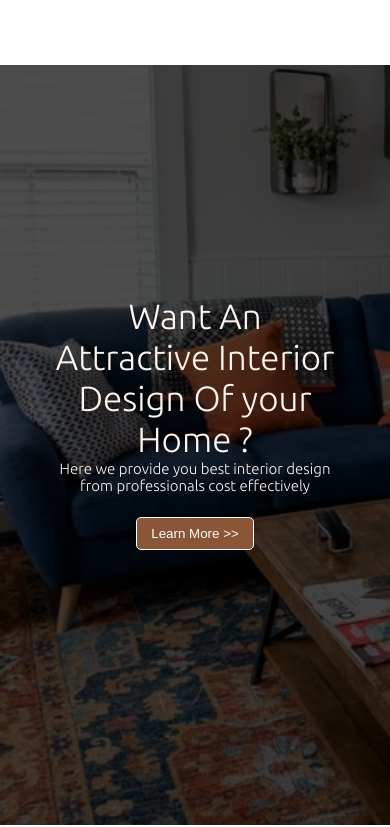
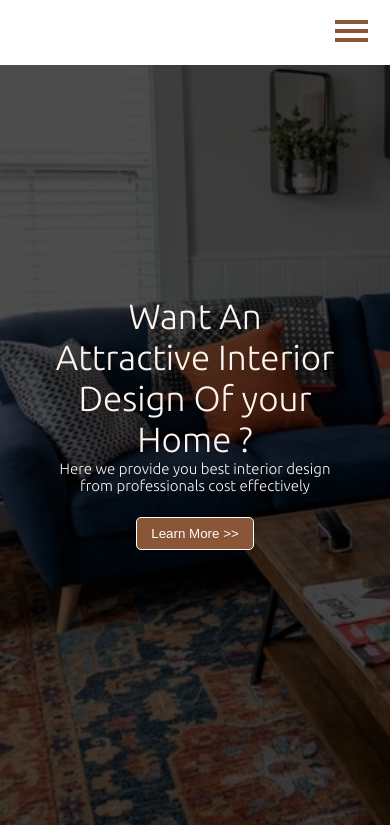
Before and after one commit to Alexdhruv1/first-web, a plain HTML site: page index.html in a window 390 px wide. Shown: the top 827 px of the page. Drawn offline with Linux system fonts and the light colour scheme; a web font is replaced by a local one.

Commit message:
correct burger color in phone

```diff
--- a/css/style.css
+++ b/css/style.css
@@ -239,7 +239,7 @@
 }
 .line {
   width: 33px;
-  background-color: white;
+  background-color: #8b5538;
   height: 4px;
   margin: 5px 3px;
 }
```
